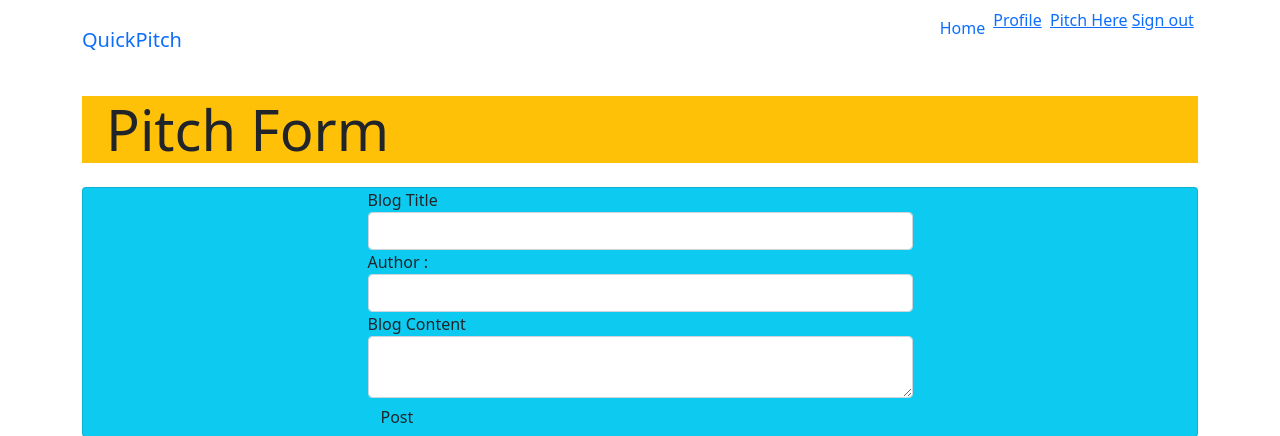
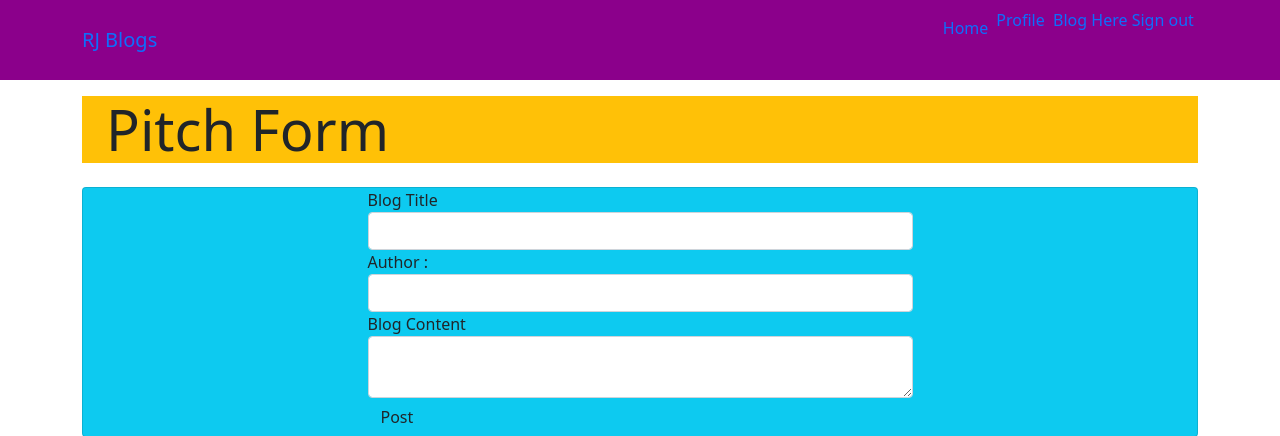
Before and after one commit to RhonaJoyKe/RJ-Blogs, a Flask app: page /createblog in a window 1280 px wide. Shown: the top 436 px of the page. Run offline with Flask 2, Linux system fonts and the light colour scheme; the visitor is signed in with stand-in values (Sample User, id 1); data comes from the database, SQL or seed files in the repository; some libraries are stand-ins or nearby versions.

Commit message:
adds backgroung color to navbar

```diff
--- a/app/__init__.py
+++ b/app/__init__.py
@@ -6,6 +6,7 @@ from flask_bootstrap import Bootstrap
 from flask_uploads import UploadSet, configure_uploads, IMAGES
 from flask_mail import Mail
 from flask_simplemde import SimpleMDE
+
 
 login_manager = LoginManager()
 login_manager.session_protection = 'strong'
--- a/app/main/forms.py
+++ b/app/main/forms.py
@@ -9,9 +9,8 @@ class UpdateProfile(FlaskForm):
     submit = SubmitField('Submit')
 class FormBlog(FlaskForm):
     title = StringField('Blog Title', validators=[Required(), Length(1, 64)])
-    author = StringField('Author : ', validators=[Required()])
-
-    content = TextAreaField('Blog Content', validators=[Required()])
+    author = StringField('Author : ',)
+    content =TextAreaField('Blog Content', validators=[Required()])
     submit = SubmitField('Post')
 
 class CommentForm(FlaskForm):
--- a/app/static/css/index.css
+++ b/app/static/css/index.css
@@ -4,3 +4,9 @@
     background-repeat: no-repeat;
     background-position: center;
 }
+.navbar{
+    background-color: darkmagenta;
+}
+.navbar li a {
+    text-decoration: none;
+}
--- a/app/templates/base.html
+++ b/app/templates/base.html
@@ -26,4 +26,5 @@
 
 
 </body>
+
 </html>
--- a/app/templates/navbar.html
+++ b/app/templates/navbar.html
@@ -1,7 +1,7 @@
 <nav class="navbar navbar-expand-lg " id ="head">
     <div class="container container-fluid">
         <a class="navbar-brand" href="/">
-            Quick<span>Pitch</span>
+           RJ <span>Blogs</span>
         </a>
         <button class="navbar-toggler" type="button" data-bs-toggle="collapse" data-bs-target="#navbarContent"
             aria-controls="navbarSupportedContent" aria-expanded="false" aria-label="Toggle navigation">
@@ -22,7 +22,7 @@
                <li><a href="{{url_for('main.profile',uname=current_user.username)}}">Profile</a>
               &nbsp;</li>
              <!-- <li style="color:white;padding:15px;">{{current_user.username}}</li> -->
-             <li><a href="/createblog" class="tag"> Pitch Here</a>&nbsp;</li>
+             <li><a href="/createblog" class="tag"> Blog Here</a>&nbsp;</li>
                 <li><a href="{{url_for('auth.logout')}}">Sign out</a>&nbsp;</li>
                 {% else %}
                 <li><i class="fa fa-user-circle-o-2x" aria-hidden="true"></i><a href="{{url_for('auth.login')}}"> Sign in</a></li>
```
Also changed, not shown: requirements.txt (+25 -32 lines).
